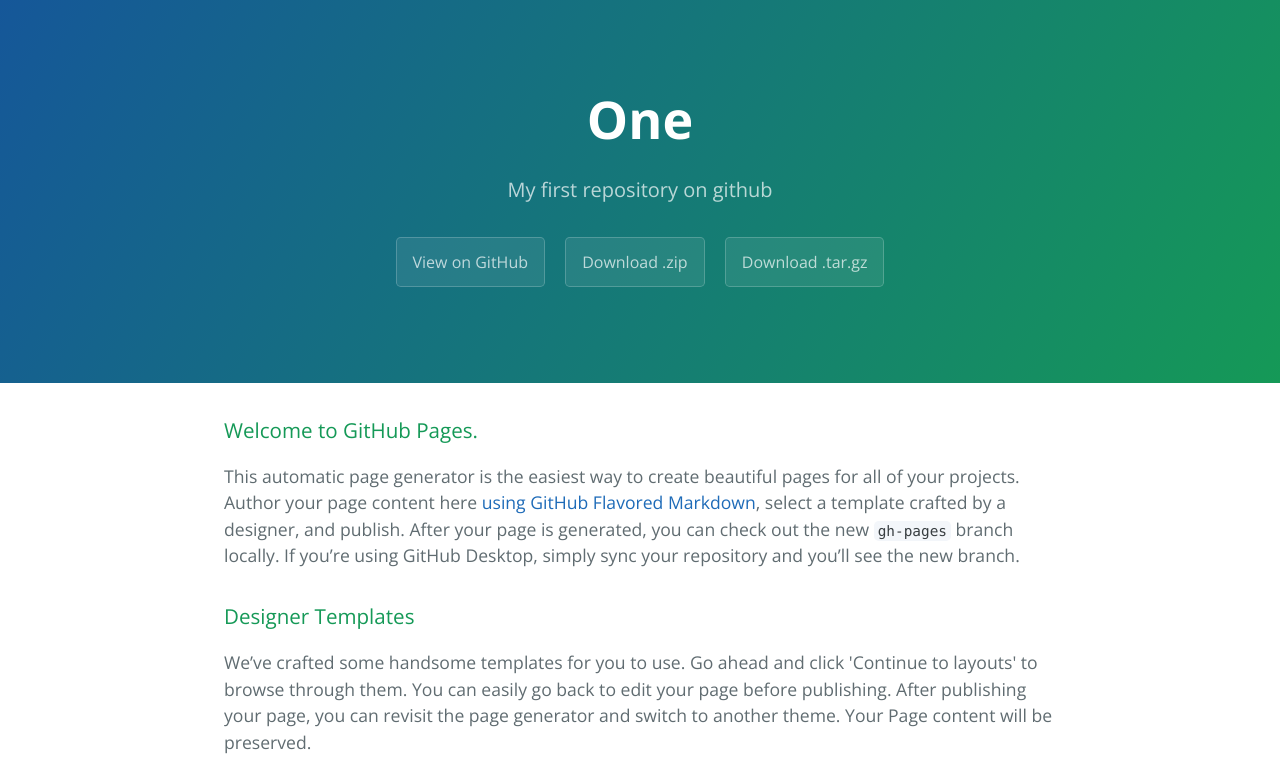
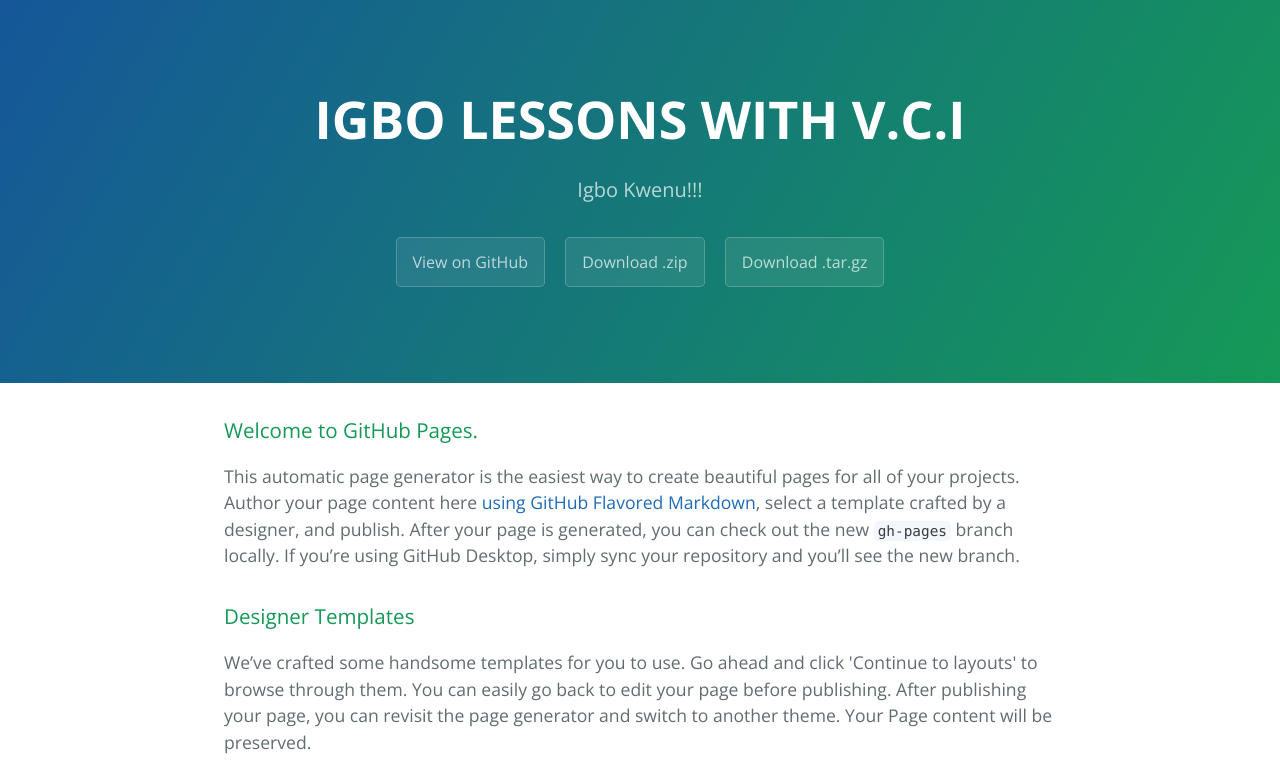
Before and after one commit to Vanessa31/ONE, a plain HTML site: page index.html in a window 1280 px wide. Shown: the top 784 px of the page. Drawn offline with nearby package versions, Linux system fonts and the light colour scheme.

Commit message:
Update index.html

```diff
--- a/index.html
+++ b/index.html
@@ -11,8 +11,8 @@
   </head>
   <body>
     <section class="page-header">
-      <h1 class="project-name">One</h1>
-      <h2 class="project-tagline">My first repository on github </h2>
+      <h1 class="project-name">IGBO LESSONS WITH V.C.I</h1>
+      <h2 class="project-tagline">Igbo Kwenu!!!  </h2>
       <a href="https://github.com/Vanessa31/ONE" class="btn">View on GitHub</a>
       <a href="https://github.com/Vanessa31/ONE/zipball/master" class="btn">Download .zip</a>
       <a href="https://github.com/Vanessa31/ONE/tarball/master" class="btn">Download .tar.gz</a>
```
